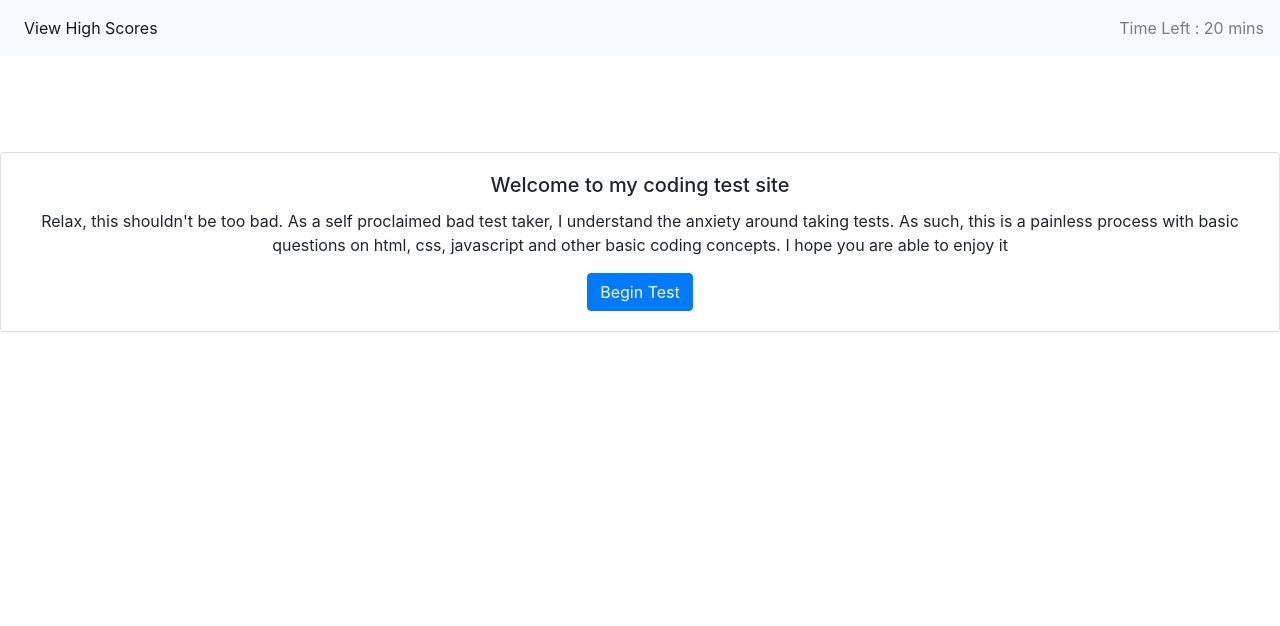
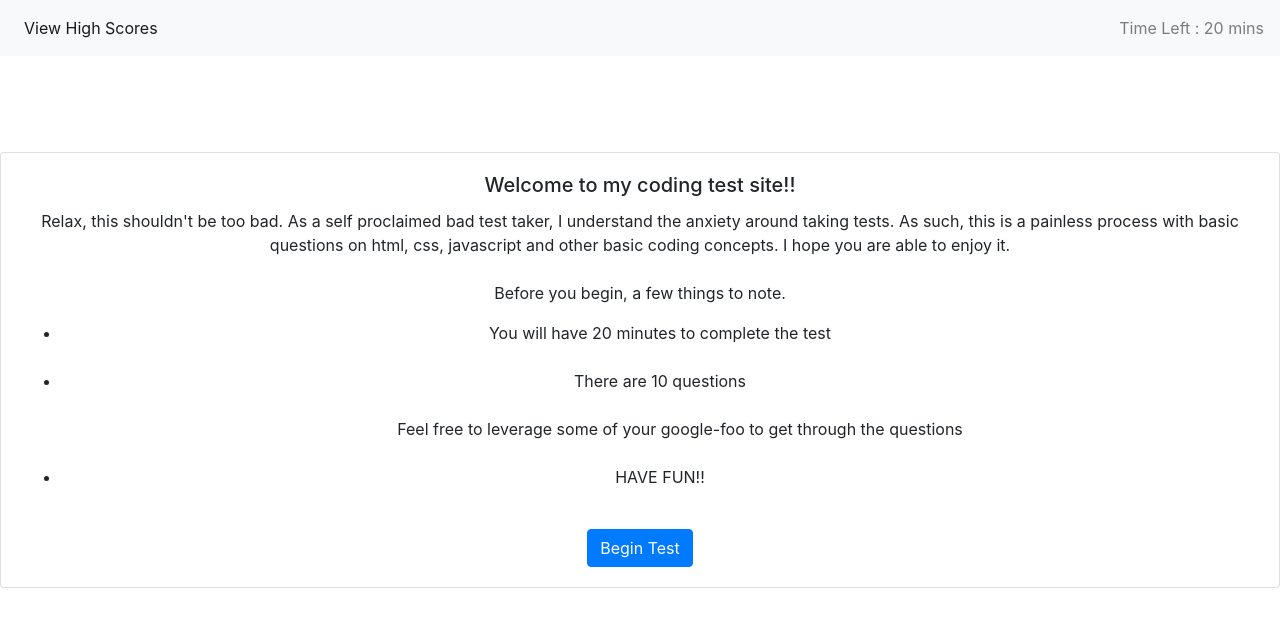
Before and after one commit to ofagbure/Code-Quiz, a plain HTML site: page index.html in a window 1280 px wide. Drawn offline with nearby package versions, Linux system fonts and the light colour scheme.

Commit message:
updated readme. Still need screenshots

```diff
--- a/index.html
+++ b/index.html
@@ -34,10 +34,25 @@
     <br>
     <div class="card text-center">
         <div class="card-body">
-            <h5 class="card-title">Welcome to my coding test site</h5>
+            <h5 class="card-title">Welcome to my coding test site!!</h5>
             <p class="card-text">Relax, this shouldn't be too bad. As a self proclaimed bad test taker, I understand the
                 anxiety around taking tests. As such, this is a painless process with basic questions on html, css,
-                javascript and other basic coding concepts. I hope you are able to enjoy it</p>
+                javascript and other basic coding concepts. I hope you are able to enjoy it.
+                <br>
+                <br>
+                Before you begin, a few things to note.
+                <br>
+                <ul>
+                    <li>You will have 20 minutes to complete the test</li>
+                    <br>
+                    <li>There are 10 questions</li>
+                    <br>
+                    <ul>Feel free to leverage some of your google-foo to get through the questions</ul>
+                    <br>
+                    <li>HAVE FUN!!</li>
+                    <br>
+                </ul>
+            </p>
             <a href="#" class="btn btn-primary">Begin Test</a>
         </div>
     </div>
```
Also changed, not shown: 1 other file.
